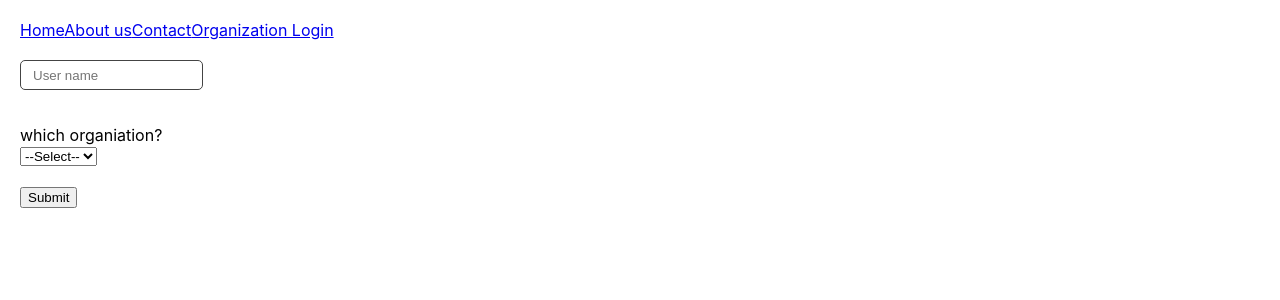
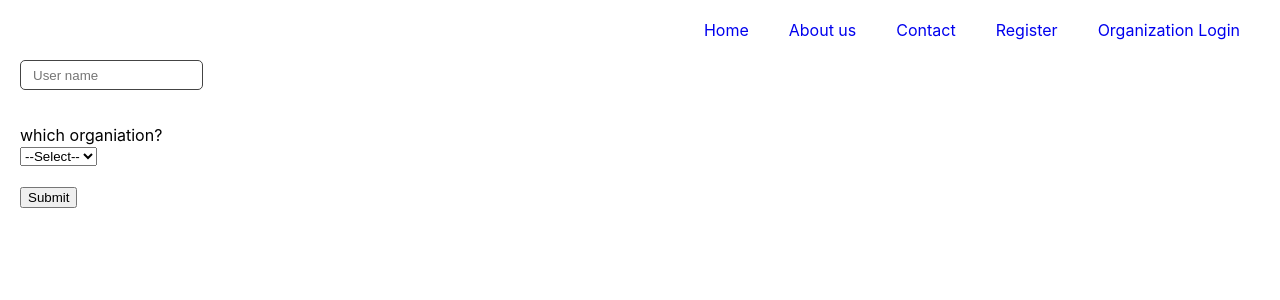
Before and after one commit to Burnaviour/electricledgerapp, a React (Create React App) app: page /register in a window 1280 px wide. Shown: the top 300 px of the page. Built offline with nearby package versions, Linux system fonts and the light colour scheme.

Commit message:
added Components

```diff
--- a/package.json
+++ b/package.json
@@ -7,6 +7,7 @@
     "@testing-library/react": "^13.4.0",
     "@testing-library/user-event": "^13.5.0",
     "react": "^18.2.0",
+    "react-bootstrap": "^2.7.0",
     "react-dom": "^18.2.0",
     "react-router-dom": "^6.6.1",
     "react-scripts": "5.0.1",
--- a/public/index.html
+++ b/public/index.html
@@ -5,6 +5,14 @@
     <link rel="icon" href="%PUBLIC_URL%/favicon.ico" />
     <meta name="viewport" content="width=device-width, initial-scale=1" />
     <meta name="theme-color" content="#000000" />
+    <link
+      rel="stylesheet"
+      href="https://cdnjs.cloudflare.com/ajax/libs/font-awesome/6.0.0/css/all.min.css"
+      integrity="sha512-9usAa10IRO0HhonpyAIVpjrylPvoDwiPUiKdWk5t3PyolY1cOd4DSE0Ga+ri4AuTroPR5aQvXU9xC6qOPnzFeg=="
+      crossorigin="anonymous"
+      referrerpolicy="no-referrer"
+    />
+
     <meta
       name="description"
       content="Web site created using create-react-app"
--- a/src/App.css
+++ b/src/App.css
@@ -66,3 +66,13 @@ textarea {
   border-radius: 5px;
   display: block;
 }
+
+header {
+  display: flex;
+  justify-content: flex-end;
+}
+
+.header-link {
+  margin: 0 20px;
+  text-decoration: none;
+}
--- a/src/App.js
+++ b/src/App.js
@@ -4,6 +4,9 @@ import Login from "./components/Login";
 import Register from "./components/Register";
 import Header from "./components/Header";
 import Home from "./components/Home";
+import About from "./components/About";
+import Contact from "./components/Contact";
+
 function App() {
   return (
     <BrowserRouter>
@@ -11,7 +14,10 @@ function App() {
         <Route path="/" element={<Header />}>
           <Route index element={<Home />} />
           <Route path="/register" element={<Register />} />
+          <Route path="/AboutUs" element={<About />} />
           <Route path="/login" element={<Login />} />
+          <Route path="/contact-us" element={<Contact />} />
+          <Route path="/AdminLogin" element={<Login />} />
         </Route>
       </Routes>
     </BrowserRouter>
--- a/src/components/Contact.js
+++ b/src/components/Contact.js
@@ -1,3 +1,4 @@
+import React from "react";
 export default function Contact() {
   return <h1>Contact</h1>;
 }
--- a/src/components/Form.js
+++ b/src/components/Form.js
@@ -1,7 +1,7 @@
 import React from "react";
 import { useNavigate } from "react-router-dom";
 
-export default function Form(props) {
+export default function MyForm(props) {
   const navigate = useNavigate();
   const [formData, setFormData] = React.useState({
     username: "",
@@ -65,6 +65,7 @@ export default function Form(props) {
       </select>
       <br />
       <br />
+
       <button>Submit</button>
     </form>
   );
--- a/src/components/Header.js
+++ b/src/components/Header.js
@@ -1,14 +1,28 @@
 import React from "react";
 import { Link } from "react-router-dom";
 import { Outlet } from "react-router-dom";
+
 export default function Header() {
   return (
     <>
       <header>
-        <Link to="/">Home</Link>
-        <Link to="/AboutUs">About us</Link>
-        <Link to="/contact">Contact</Link>
-        <Link to="/AdminLogin">Organization Login</Link>
+        <Link className="header-link" to="/">
+          Home
+        </Link>
+
+        <Link className="header-link" to="/AboutUs">
+          About us
+        </Link>
+
+        <Link className="header-link" to="/contact-us">
+          Contact
+        </Link>
+        <Link className="header-link" to="/register">
+          Register
+        </Link>
+        <Link className="header-link" to="/AdminLogin">
+          Organization Login
+        </Link>
       </header>
       <Outlet />
     </>
--- a/src/components/Register.js
+++ b/src/components/Register.js
@@ -1,5 +1,5 @@
 import React from "react";
-import Form from "./Form";
+import MyForm from "./Form";
 export default function Register() {
-  return <Form address="register" />;
+  return <MyForm address="register" />;
 }
```
Also changed, not shown: 1 other file (tests, documents, lock files or other folders).
